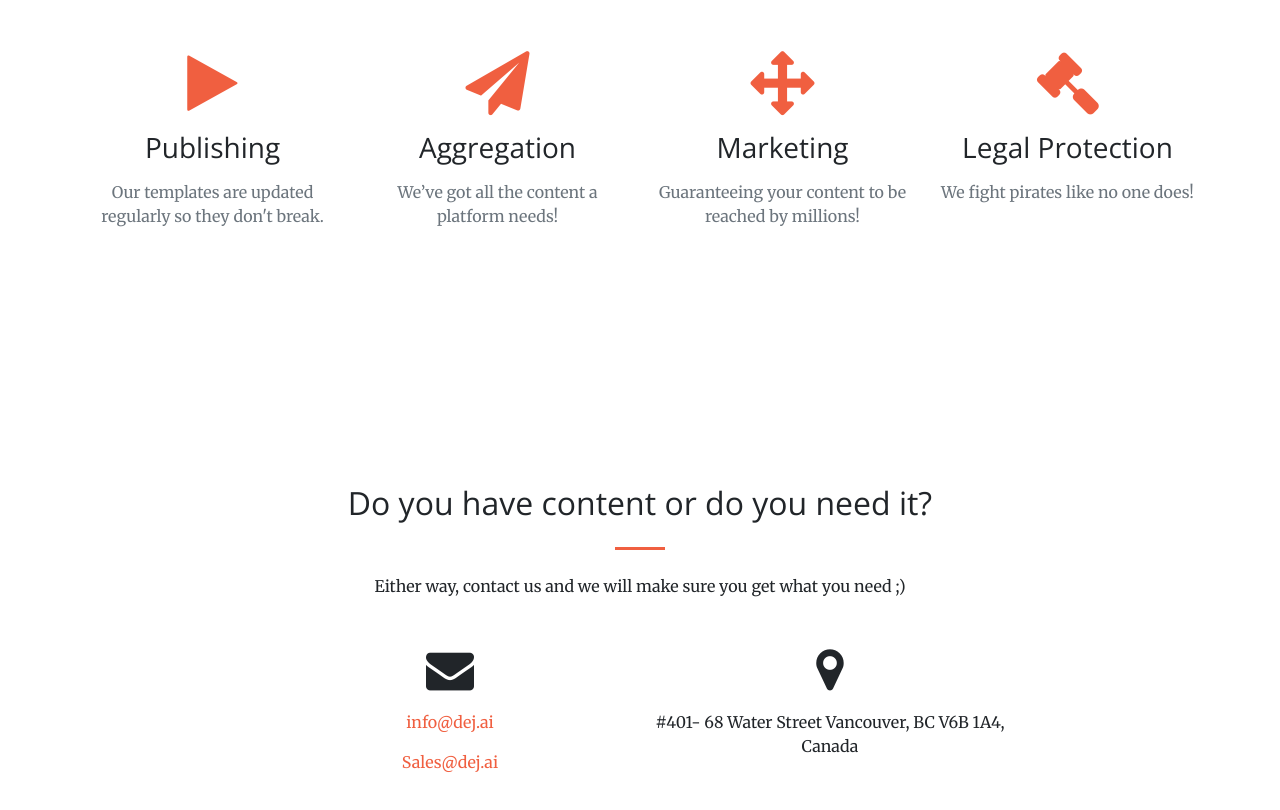
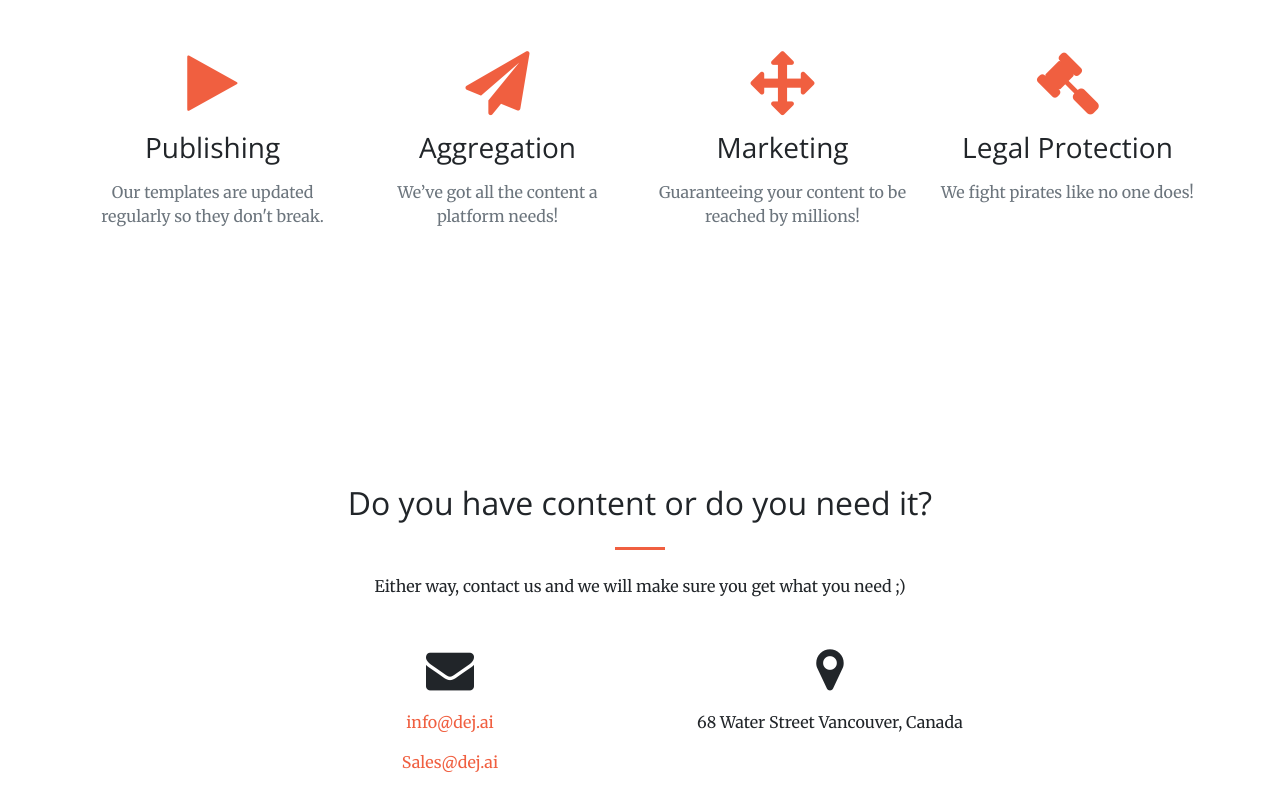
Before and after one commit to DEJ-ai/dej-ai.github.io, a plain HTML site: page index.html in a window 1280 px wide. Shown: the part 1480-2290 px from the top of the page. Drawn offline with nearby package versions, Linux system fonts and the light colour scheme.

Commit message:
address change

```diff
--- a/index.html
+++ b/index.html
@@ -151,7 +151,7 @@
         <div class="col-lg-4 mr-auto text-center">
           <i class="fa fa-map-marker fa-3x mb-3 sr-contact"></i>
           <p>
-            #401- 68 Water Street Vancouver, BC V6B 1A4, Canada
+            68 Water Street Vancouver, Canada
           </p>
         </div>
       </div>
```
